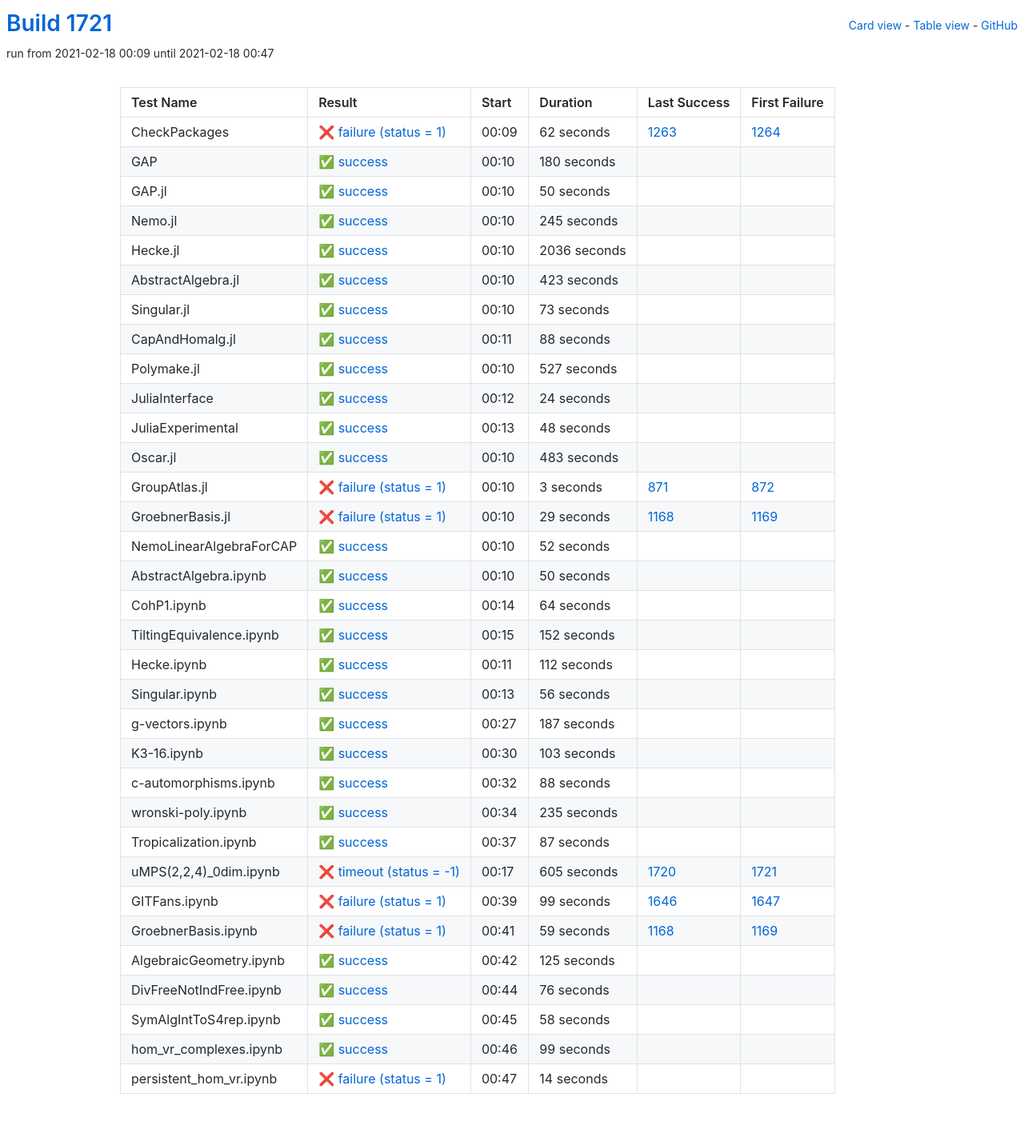
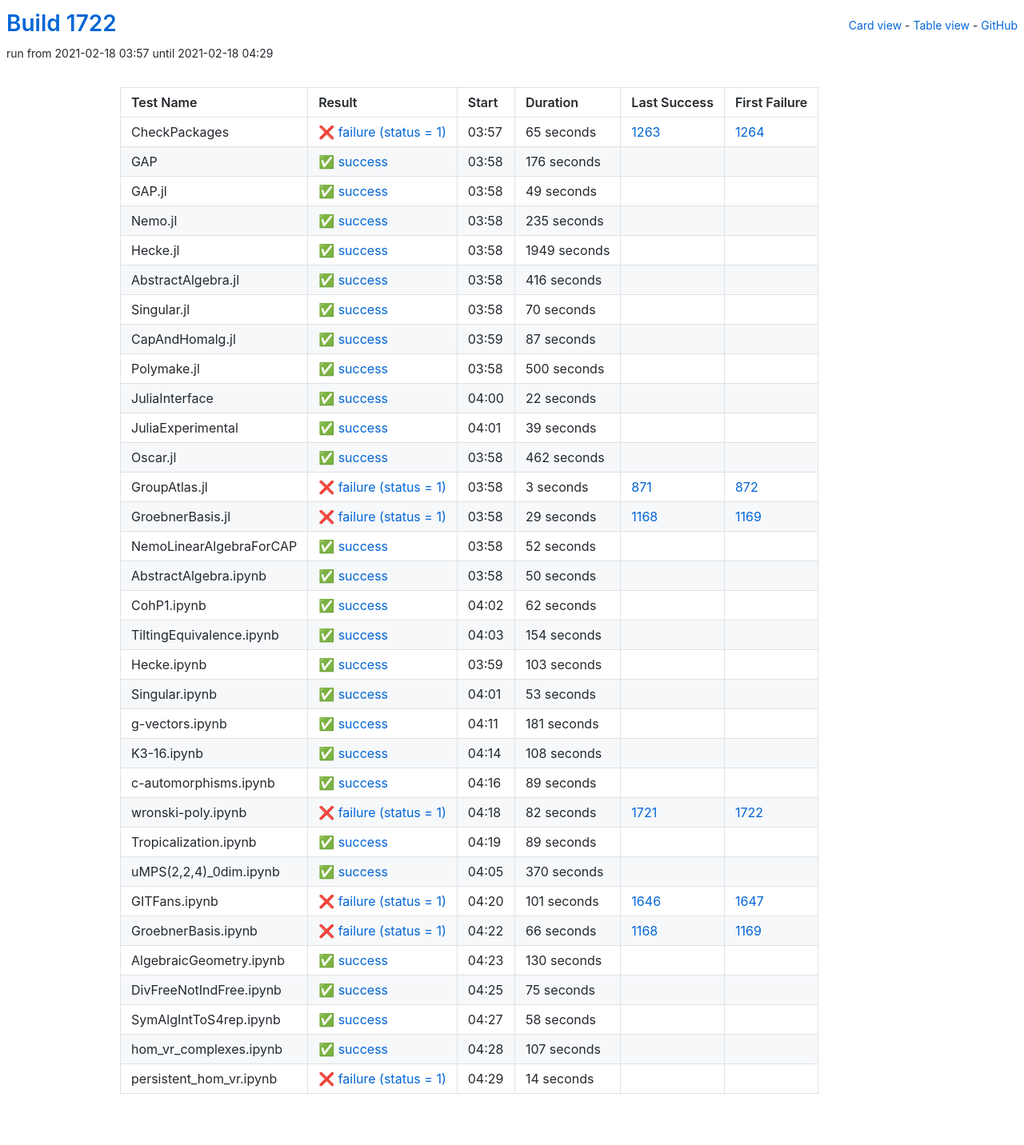
Before and after one commit to oscar-system/oscar-ci-status-stable, a Jekyll site: the page built from table.html, in a window 1280 px wide. Shown: the whole page at 80% size. Built offline with Jekyll 4.4.1, drawn with Linux system fonts in a browser that asks for light colours.

Commit message:
Build #1722

```diff
--- a/_data/ci.yml
+++ b/_data/ci.yml
@@ -1,6 +1,6 @@
 ---
-build: 1721
-build_url: https://oscarci.mathematik.uni-kl.de/job/oscar-stable/1721/
+build: 1722
+build_url: https://oscarci.mathematik.uni-kl.de/job/oscar-stable/1722/
 job: oscar-stable
 organization: oscar-system
 repo: oscar-ci-status-stable
@@ -8,152 +8,152 @@ repourl: https://github.com/oscar-system/oscar-ci-status-stable
 tests:
 - name: CheckPackages
   id: checkpackages
-  log: https://oscarci.mathematik.uni-kl.de/job/oscar-stable/1721/artifact/logs/build-1721/CheckPackages.log
-  start: 2021-02-18 00:09
+  log: https://oscarci.mathematik.uni-kl.de/job/oscar-stable/1722/artifact/logs/build-1722/CheckPackages.log
+  start: 2021-02-18 03:57
   success: false
   exitcode: 1
   status: failure
-  duration: 62
+  duration: 65
   last_success: 1263
   last_success_url: https://oscarci.mathematik.uni-kl.de/job/oscar-stable/1263/
   first_failure: 1264
   first_failure_url: https://oscarci.mathematik.uni-kl.de/job/oscar-stable/1264/
 - name: GAP
   id: gap
-  log: https://oscarci.mathematik.uni-kl.de/job/oscar-stable/1721/artifact/logs/build-1721/GAP.log
-  start: 2021-02-18 00:10
+  log: https://oscarci.mathematik.uni-kl.de/job/oscar-stable/1722/artifact/logs/build-1722/GAP.log
+  start: 2021-02-18 03:58
   success: true
   exitcode: 0
   status: success
-  duration: 180
+  duration: 176
   last_success: false
   last_success_url:
   first_failure: false
   first_failure_url:
 - name: GAP.jl
   id: gap-jl
-  log: https://oscarci.mathematik.uni-kl.de/job/oscar-stable/1721/artifact/logs/build-1721/GAP.jl.log
-  start: 2021-02-18 00:10
+  log: https://oscarci.mathematik.uni-kl.de/job/oscar-stable/1722/artifact/logs/build-1722/GAP.jl.log
+  start: 2021-02-18 03:58
   success: true
   exitcode: 0
   status: success
-  duration: 50
+  duration: 49
   last_success: false
   last_success_url:
   first_failure: false
   first_failure_url:
 - name: Nemo.jl
   id: nemo-jl
-  log: https://oscarci.mathematik.uni-kl.de/job/oscar-stable/1721/artifact/logs/build-1721/Nemo.jl.log
-  start: 2021-02-18 00:10
+  log: https://oscarci.mathematik.uni-kl.de/job/oscar-stable/1722/artifact/logs/build-1722/Nemo.jl.log
+  start: 2021-02-18 03:58
   success: true
   exitcode: 0
   status: success
-  duration: 245
+  duration: 235
   last_success: false
   last_success_url:
   first_failure: false
   first_failure_url:
 - name: Hecke.jl
   id: hecke-jl
-  log: https://oscarci.mathematik.uni-kl.de/job/oscar-stable/1721/artifact/logs/build-1721/Hecke.jl.log
-  start: 2021-02-18 00:10
+  log: https://oscarci.mathematik.uni-kl.de/job/oscar-stable/1722/artifact/logs/build-1722/Hecke.jl.log
+  start: 2021-02-18 03:58
   success: true
   exitcode: 0
   status: success
-  duration: 2036
+  duration: 1949
   last_success: false
   last_success_url:
   first_failure: false
   first_failure_url:
 - name: AbstractAlgebra.jl
   id: abstractalgebra-jl
-  log: https://oscarci.mathematik.uni-kl.de/job/oscar-stable/1721/artifact/logs/build-1721/AbstractAlgebra.jl.log
-  start: 2021-02-18 00:10
+  log: https://oscarci.mathematik.uni-kl.de/job/oscar-stable/1722/artifact/logs/build-1722/AbstractAlgebra.jl.log
+  start: 2021-02-18 03:58
   success: true
   exitcode: 0
   status: success
-  duration: 423
+  duration: 416
   last_success: false
   last_success_url:
   first_failure: false
   first_failure_url:
 - name: Singular.jl
   id: singular-jl
-  log: https://oscarci.mathematik.uni-kl.de/job/oscar-stable/1721/artifact/logs/build-1721/Singular.jl.log
-  start: 2021-02-18 00:10
+  log: https://oscarci.mathematik.uni-kl.de/job/oscar-stable/1722/artifact/logs/build-1722/Singular.jl.log
+  start: 2021-02-18 03:58
   success: true
   exitcode: 0
   status: success
-  duration: 73
+  duration: 70
   last_success: false
   last_success_url:
   first_failure: false
   first_failure_url:
 - name: CapAndHomalg.jl
   id: capandhomalg-jl
-  log: https://oscarci.mathematik.uni-kl.de/job/oscar-stable/1721/artifact/logs/build-1721/CapAndHomalg.jl.log
-  start: 2021-02-18 00:11
+  log: https://oscarci.mathematik.uni-kl.de/job/oscar-stable/1722/artifact/logs/build-1722/CapAndHomalg.jl.log
+  start: 2021-02-18 03:59
   success: true
   exitcode: 0
   status: success
-  duration: 88
+  duration: 87
   last_success: false
   last_success_url:
   first_failure: false
   first_failure_url:
 - name: Polymake.jl
   id: polymake-jl
-  log: https://oscarci.mathematik.uni-kl.de/job/oscar-stable/1721/artifact/logs/build-1721/Polymake.jl.log
-  start: 2021-02-18 00:10
+  log: https://oscarci.mathematik.uni-kl.de/job/oscar-stable/1722/artifact/logs/build-1722/Polymake.jl.log
+  start: 2021-02-18 03:58
   success: true
   exitcode: 0
   status: success
-  duration: 527
+  duration: 500
   last_success: false
   last_success_url:
   first_failure: false
   first_failure_url:
 - name: JuliaInterface
   id: juliainterface
-  log: https://oscarci.mathematik.uni-kl.de/job/oscar-stable/1721/artifact/logs/build-1721/JuliaInterface.log
-  start: 2021-02-18 00:12
+  log: https://oscarci.mathematik.uni-kl.de/job/oscar-stable/1722/artifact/logs/build-1722/JuliaInterface.log
+  start: 2021-02-18 04:00
   success: true
   exitcode: 0
   status: success
-  duration: 24
+  duration: 22
   last_success: false
   last_success_url:
   first_failure: false
   first_failure_url:
 - name: JuliaExperimental
   id: juliaexperimental
-  log: https://oscarci.mathematik.uni-kl.de/job/oscar-stable/1721/artifact/logs/build-1721/JuliaExperimental.log
-  start: 2021-02-18 00:13
+  log: https://oscarci.mathematik.uni-kl.de/job/oscar-stable/1722/artifact/logs/build-1722/JuliaExperimental.log
+  start: 2021-02-18 04:01
   success: true
   exitcode: 0
   status: success
-  duration: 48
+  duration: 39
   last_success: false
   last_success_url:
   first_failure: false
   first_failure_url:
 - name: Oscar.jl
   id: oscar-jl
-  log: https://oscarci.mathematik.uni-kl.de/job/oscar-stable/1721/artifact/logs/build-1721/Oscar.jl.log
-  start: 2021-02-18 00:10
+  log: https://oscarci.mathematik.uni-kl.de/job/oscar-stable/1722/artifact/logs/build-1722/Oscar.jl.log
+  start: 2021-02-18 03:58
   success: true
   exitcode: 0
   status: success
-  duration: 483
+  duration: 462
   last_success: false
   last_success_url:
   first_failure: false
   first_failure_url:
 - name: GroupAtlas.jl
   id: groupatlas-jl
-  log: https://oscarci.mathematik.uni-kl.de/job/oscar-stable/1721/artifact/logs/build-1721/GroupAtlas.jl.log
-  start: 2021-02-18 00:10
+  log: https://oscarci.mathematik.uni-kl.de/job/oscar-stable/1722/artifact/logs/build-1722/GroupAtlas.jl.log
+  start: 2021-02-18 03:58
   success: false
   exitcode: 1
   status: failure
@@ -164,8 +164,8 @@ tests:
   first_failure_url: https://oscarci.mathematik.uni-kl.de/job/oscar-stable/872/
 - name: GroebnerBasis.jl
   id: groebnerbasis-jl
-  log: https://oscarci.mathematik.uni-kl.de/job/oscar-stable/1721/artifact/logs/build-1721/GroebnerBasis.jl.log
-  start: 2021-02-18 00:10
+  log: https://oscarci.mathematik.uni-kl.de/job/oscar-stable/1722/artifact/logs/build-1722/GroebnerBasis.jl.log
+  start: 2021-02-18 03:58
   success: false
   exitcode: 1
   status: failure
@@ -176,8 +176,8 @@ tests:
   first_failure_url: https://oscarci.mathematik.uni-kl.de/job/oscar-stable/1169/
 - name: NemoLinearAlgebraForCAP
   id: nemolinearalgebraforcap
-  log: https://oscarci.mathematik.uni-kl.de/job/oscar-stable/1721/artifact/logs/build-1721/NemoLinearAlgebraForCAP.log
-  start: 2021-02-18 00:10
+  log: https://oscarci.mathematik.uni-kl.de/job/oscar-stable/1722/artifact/logs/build-1722/NemoLinearAlgebraForCAP.log
+  start: 2021-02-18 03:58
   success: true
   exitcode: 0
   status: success
@@ -188,8 +188,8 @@ tests:
   first_failure_url:
 - name: AbstractAlgebra.ipynb
   id: abstractalgebra-ipynb
-  log: https://oscarci.mathematik.uni-kl.de/job/oscar-stable/1721/artifact/logs/build-1721/AbstractAlgebra.ipynb.log
-  start: 2021-02-18 00:10
+  log: https://oscarci.mathematik.uni-kl.de/job/oscar-stable/1722/artifact/logs/build-1722/AbstractAlgebra.ipynb.log
+  start: 2021-02-18 03:58
   success: true
   exitcode: 0
   status: success
@@ -200,68 +200,32 @@ tests:
   first_failure_url:
 - name: CohP1.ipynb
   id: cohp1-ipynb
-  log: https://oscarci.mathematik.uni-kl.de/job/oscar-stable/1721/artifact/logs/build-1721/CohP1.ipynb.log
-  start: 2021-02-18 00:14
+  log: https://oscarci.mathematik.uni-kl.de/job/oscar-stable/1722/artifact/logs/build-1722/CohP1.ipynb.log
+  start: 2021-02-18 04:02
   success: true
   exitcode: 0
   status: success
-  duration: 64
+  duration: 62
   last_success: false
   last_success_url:
   first_failure: false
   first_failure_url:
 - name: TiltingEquivalence.ipynb
   id: tiltingequivalence-ipynb
-  log: https://oscarci.mathematik.uni-kl.de/job/oscar-stable/1721/artifact/logs/build-1721/TiltingEquivalence.ipynb.log
-  start: 2021-02-18 00:15
+  log: https://oscarci.mathematik.uni-kl.de/job/oscar-stable/1722/artifact/logs/build-1722/TiltingEquivalence.ipynb.log
+  start: 2021-02-18 04:03
   success: true
   exitcode: 0
   status: success
-  duration: 152
+  duration: 154
   last_success: false
   last_success_url:
   first_failure: false
   first_failure_url:
 - name: Hecke.ipynb
   id: hecke-ipynb
-  log: https://oscarci.mathematik.uni-kl.de/job/oscar-stable/1721/artifact/logs/build-1721/Hecke.ipynb.log
-  start: 2021-02-18 00:11
-  success: true
-  exitcode: 0
-  status: success
-  duration: 112
-  last_success: false
-  last_success_url:
-  first_failure: false
-  first_failure_url:
-- name: Singular.ipynb
-  id: singular-ipynb
-  log: https://oscarci.mathematik.uni-kl.de/job/oscar-stable/1721/artifact/logs/build-1721/Singular.ipynb.log
-  start: 2021-02-18 00:13
-  success: true
-  exitcode: 0
-  status: success
-  duration: 56
-  last_success: false
-  last_success_url:
-  first_failure: false
-  first_failure_url:
-- name: g-vectors.ipynb
-  id: g-vectors-ipynb
-  log: https://oscarci.mathematik.uni-kl.de/job/oscar-stable/1721/artifact/logs/build-1721/g-vectors.ipynb.log
-  start: 2021-02-18 00:27
-  success: true
-  exitcode: 0
-  status: success
-  duration: 187
-  last_success: false
-  last_success_url:
-  first_failure: false
-  first_failure_url:
-- name: K3-16.ipynb
-  id: k3-16-ipynb
-  log: https://oscarci.mathematik.uni-kl.de/job/oscar-stable/1721/artifact/logs/build-1721/K3-16.ipynb.log
-  start: 2021-02-18 00:30
+  log: https://oscarci.mathematik.uni-kl.de/job/oscar-stable/1722/artifact/logs/build-1722/Hecke.ipynb.log
+  start: 2021-02-18 03:59
   success: true
   exitcode: 0
   status: success
@@ -270,106 +234,142 @@ tests:
   last_success_url:
   first_failure: false
   first_failure_url:
-- name: c-automorphisms.ipynb
-  id: c-automorphisms-ipynb
-  log: https://oscarci.mathematik.uni-kl.de/job/oscar-stable/1721/artifact/logs/build-1721/c-automorphisms.ipynb.log
-  start: 2021-02-18 00:32
+- name: Singular.ipynb
+  id: singular-ipynb
+  log: https://oscarci.mathematik.uni-kl.de/job/oscar-stable/1722/artifact/logs/build-1722/Singular.ipynb.log
+  start: 2021-02-18 04:01
   success: true
   exitcode: 0
   status: success
-  duration: 88
+  duration: 53
+  last_success: false
+  last_success_url:
+  first_failure: false
+  first_failure_url:
+- name: g-vectors.ipynb
+  id: g-vectors-ipynb
+  log: https://oscarci.mathematik.uni-kl.de/job/oscar-stable/1722/artifact/logs/build-1722/g-vectors.ipynb.log
+  start: 2021-02-18 04:11
+  success: true
+  exitcode: 0
+  status: success
+  duration: 181
+  last_success: false
+  last_success_url:
+  first_failure: false
+  first_failure_url:
+- name: K3-16.ipynb
+  id: k3-16-ipynb
+  log: https://oscarci.mathematik.uni-kl.de/job/oscar-stable/1722/artifact/logs/build-1722/K3-16.ipynb.log
+  start: 2021-02-18 04:14
+  success: true
+  exitcode: 0
+  status: success
+  duration: 108
+  last_success: false
+  last_success_url:
+  first_failure: false
+  first_failure_url:
+- name: c-automorphisms.ipynb
+  id: c-automorphisms-ipynb
+  log: https://oscarci.mathematik.uni-kl.de/job/oscar-stable/1722/artifact/logs/build-1722/c-automorphisms.ipynb.log
+  start: 2021-02-18 04:16
+  success: true
+  exitcode: 0
+  status: success
+  duration: 89
   last_success: false
   last_success_url:
   first_failure: false
   first_failure_url:
 - name: wronski-poly.ipynb
   id: wronski-poly-ipynb
-  log: https://oscarci.mathematik.uni-kl.de/job/oscar-stable/1721/artifact/logs/build-1721/wronski-poly.ipynb.log
-  start: 2021-02-18 00:34
+  log: https://oscarci.mathematik.uni-kl.de/job/oscar-stable/1722/artifact/logs/build-1722/wronski-poly.ipynb.log
+  start: 2021-02-18 04:18
+  success: false
+  exitcode: 1
+  status: failure
+  duration: 82
+  last_success: 1721
+  last_success_url: https://oscarci.mathematik.uni-kl.de/job/oscar-stable/1721/
+  first_failure: 1722
+  first_failure_url: https://oscarci.mathematik.uni-kl.de/job/oscar-stable/1722/
+- name: Tropicalization.ipynb
+  id: tropicalization-ipynb
+  log: https://oscarci.mathematik.uni-kl.de/job/oscar-stable/1722/artifact/logs/build-1722/Tropicalization.ipynb.log
+  start: 2021-02-18 04:19
   success: true
   exitcode: 0
   status: success
-  duration: 235
-  last_success: false
-  last_success_url:
-  first_failure: false
-  first_failure_url:
-- name: Tropicalization.ipynb
-  id: tropicalization-ipynb
-  log: https://oscarci.mathematik.uni-kl.de/job/oscar-stable/1721/artifact/logs/build-1721/Tropicalization.ipynb.log
-  start: 2021-02-18 00:37
-  success: true
-  exitcode: 0
-  status: success
-  duration: 87
+  duration: 89
   last_success: false
   last_success_url:
   first_failure: false
   first_failure_url:
 - name: uMPS(2,2,4)_0dim.ipynb
   id: umps-2-2-4-0dim-ipynb
-  log: https://oscarci.mathematik.uni-kl.de/job/oscar-stable/1721/artifact/logs/build-1721/uMPS-2-2-4-_0dim.ipynb.log
-  start: 2021-02-18 00:17
-  success: false
-  exitcode: -1
-  status: timeout
-  duration: 605
-  last_success: 1720
-  last_success_url: https://oscarci.mathematik.uni-kl.de/job/oscar-stable/1720/
-  first_failure: 1721
-  first_failure_url: https://oscarci.mathematik.uni-kl.de/job/oscar-stable/1721/
+  log: https://oscarci.mathematik.uni-kl.de/job/oscar-stable/1722/artifact/logs/build-1722/uMPS-2-2-4-_0dim.ipynb.log
+  start: 2021-02-18 04:05
+  success: true
+  exitcode: 0
+  status: success
+  duration: 370
+  last_success: false
+  last_success_url:
+  first_failure: false
+  first_failure_url:
 - name: GITFans.ipynb
   id: gitfans-ipynb
-  log: https://oscarci.mathematik.uni-kl.de/job/oscar-stable/1721/artifact/logs/build-1721/GITFans.ipynb.log
-  start: 2021-02-18 00:39
+  log: https://oscarci.mathematik.uni-kl.de/job/oscar-stable/1722/artifact/logs/build-1722/GITFans.ipynb.log
+  start: 2021-02-18 04:20
   success: false
   exitcode: 1
   status: failure
-  duration: 99
+  duration: 101
   last_success: 1646
   last_success_url: https://oscarci.mathematik.uni-kl.de/job/oscar-stable/1646/
   first_failure: 1647
   first_failure_url: https://oscarci.mathematik.uni-kl.de/job/oscar-stable/1647/
 - name: GroebnerBasis.ipynb
   id: groebnerbasis-ipynb
-  log: https://oscarci.mathematik.uni-kl.de/job/oscar-stable/1721/artifact/logs/build-1721/GroebnerBasis.ipynb.log
-  start: 2021-02-18 00:41
+  log: https://oscarci.mathematik.uni-kl.de/job/oscar-stable/1722/artifact/logs/build-1722/GroebnerBasis.ipynb.log
+  start: 2021-02-18 04:22
   success: false
   exitcode: 1
   status: failure
-  duration: 59
+  duration: 66
   last_success: 1168
   last_success_url: https://oscarci.mathematik.uni-kl.de/job/oscar-stable/1168/
   first_failure: 1169
   first_failure_url: https://oscarci.mathematik.uni-kl.de/job/oscar-stable/1169/
 - name: AlgebraicGeometry.ipynb
   id: algebraicgeometry-ipynb
-  log: https://oscarci.mathematik.uni-kl.de/job/oscar-stable/1721/artifact/logs/build-1721/AlgebraicGeometry.ipynb.log
-  start: 2021-02-18 00:42
+  log: https://oscarci.mathematik.uni-kl.de/job/oscar-stable/1722/artifact/logs/build-1722/AlgebraicGeometry.ipynb.log
+  start: 2021-02-18 04:23
   success: true
   exitcode: 0
   status: success
-  duration: 125
+  duration: 130
   last_success: false
   last_success_url:
   first_failure: false
   first_failure_url:
 - name: DivFreeNotIndFree.ipynb
   id: divfreenotindfree-ipynb
-  log: https://oscarci.mathematik.uni-kl.de/job/oscar-stable/1721/artifact/logs/build-1721/DivFreeNotIndFree.ipynb.log
-  start: 2021-02-18 00:44
+  log: https://oscarci.mathematik.uni-kl.de/job/oscar-stable/1722/artifact/logs/build-1722/DivFreeNotIndFree.ipynb.log
+  start: 2021-02-18 04:25
   success: true
   exitcode: 0
   status: success
-  duration: 76
+  duration: 75
   last_success: false
   last_success_url:
   first_failure: false
   first_failure_url:
 - name: SymAlgIntToS4rep.ipynb
   id: symalginttos4rep-ipynb
-  log: https://oscarci.mathematik.uni-kl.de/job/oscar-stable/1721/artifact/logs/build-1721/SymAlgIntToS4rep.ipynb.log
-  start: 2021-02-18 00:45
+  log: https://oscarci.mathematik.uni-kl.de/job/oscar-stable/1722/artifact/logs/build-1722/SymAlgIntToS4rep.ipynb.log
+  start: 2021-02-18 04:27
   success: true
   exitcode: 0
   status: success
@@ -380,20 +380,20 @@ tests:
   first_failure_url:
 - name: hom_vr_complexes.ipynb
   id: hom-vr-complexes-ipynb
-  log: https://oscarci.mathematik.uni-kl.de/job/oscar-stable/1721/artifact/logs/build-1721/hom_vr_complexes.ipynb.log
-  start: 2021-02-18 00:46
+  log: https://oscarci.mathematik.uni-kl.de/job/oscar-stable/1722/artifact/logs/build-1722/hom_vr_complexes.ipynb.log
+  start: 2021-02-18 04:28
   success: true
   exitcode: 0
   status: success
-  duration: 99
+  duration: 107
   last_success: false
   last_success_url:
   first_failure: false
   first_failure_url:
 - name: persistent_hom_vr.ipynb
   id: persistent-hom-vr-ipynb
-  log: https://oscarci.mathematik.uni-kl.de/job/oscar-stable/1721/artifact/logs/build-1721/persistent_hom_vr.ipynb.log
-  start: 2021-02-18 00:47
+  log: https://oscarci.mathematik.uni-kl.de/job/oscar-stable/1722/artifact/logs/build-1722/persistent_hom_vr.ipynb.log
+  start: 2021-02-18 04:29
   success: false
   exitcode: 1
   status: failure
```
Also changed, not shown: README.md.
